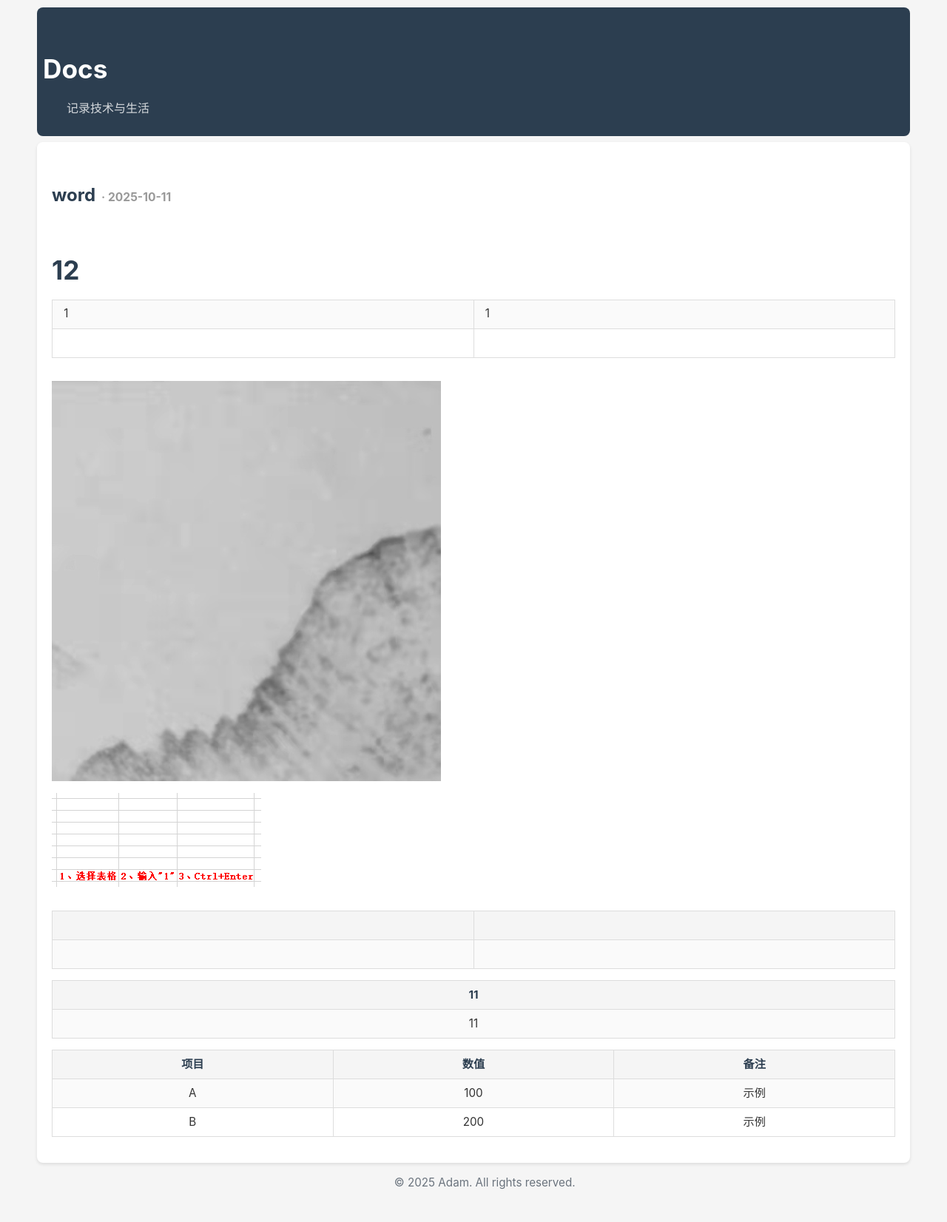
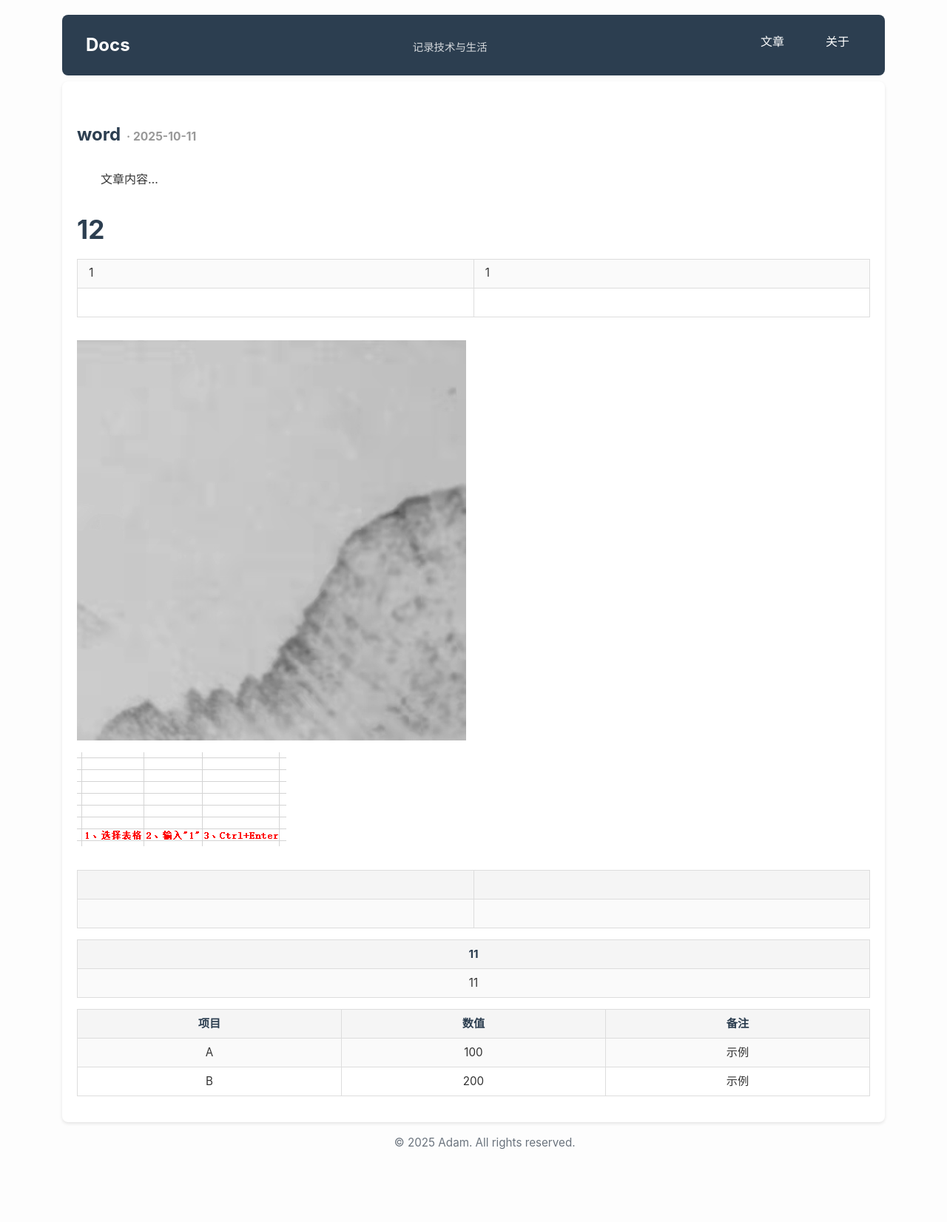
Before and after one commit to lzh210802066/lzh210802066.github.io, a Jekyll site: the page built from _posts/Skill/2025-10-11-word.md, in a window 1280 px wide. Shown: the whole page at 74% size. Built offline with Jekyll 4.4.1, drawn with Linux system fonts in a browser that asks for light colours; after the commit the page ends 1607 px from its top, so only the background shows below that.

Commit message:
Update blog content

```diff
--- a/Gemfile
+++ b/Gemfile
@@ -24,6 +24,7 @@ gem "kramdown"
 # 但需要这个额外的解析器来支持表格、任务列表、删除线等 GFM 特性
 gem 'kramdown-math-katex'
 
+
 # -------------------------------------
 # 🔌 插件组定义
 # -------------------------------------
@@ -35,6 +36,11 @@ group :jekyll_plugins do
   # 读者可以通过订阅 feed 获取博客更新
   gem "jekyll-feed"
 
+ # 用来自动生成分类（category）、标签（tag）或年份归档页，
+ # 可以帮你避免手动写每个分类列表页
+  gem "jekyll-archives"
+
+
   # jekyll-seo-tag：自动添加 SEO 元标签（如标题、描述、Open Graph）
   # 让搜索引擎更容易理解你的网站内容
   gem "jekyll-seo-tag"
--- a/_config.yml
+++ b/_config.yml
@@ -46,6 +46,7 @@ kramdown:
 plugins:
   - jekyll-feed # 自动生成 RSS 订阅 feed.xml
   - jekyll-seo-tag # 自动生成 SEO 相关 meta 标签（如标题、描述、Open Graph）
+  - jekyll-archives
 
 # =====================================
 # 🚫 构建时排除的文件（Exclude Files）
--- a/_data/navigation.yml
+++ b/_data/navigation.yml
@@ -3,8 +3,8 @@ main:
     url: /posts/
     children:
       - title: "技术"
-        url: /posts/技术/
-      - title: "生活"
-        url: /posts/生活/
+        url: /posts/technology/
+      - title: "技能"
+        url: /_posts/skill/
   - title: "关于"
     url: /about/
--- a/_includes/head.html
+++ b/_includes/head.html
@@ -12,10 +12,26 @@
          {{ site.title }}：网站全局标题 -->
     <title>{{ page.title }} - {{ site.title }}</title>
 
-    <!-- 引入自定义样式文件 style.css，用于控制页面排版和视觉效果 -->
+    <!-- 引入自定义样式文件 style.css，用于控制页面排版和视觉效果() -->
+
+<!--
+     CSS 中重复选择器的基本规则：后写的规则会覆盖前面的规则（同等权重情况下）
+     CSS 遵循层叠规则（Cascading）：
+     越后面的样式优先级越高（除非权重不同）
+     同一个选择器后写的样式会覆盖之前的设置
+     不同文件引入顺序影响样式：
+     <link rel="stylesheet" href="style.css">
+
+     <link rel="stylesheet" href="markdown.css">
+
+     浏览器按顺序加载，后面的文件可以覆盖前面文件的样式
+-->
+
+
+
+     <link rel="stylesheet" href="{{ '/assets/css/style.css' | relative_url }}">
+
      <link rel="stylesheet" href="{{ '/assets/css/markdown.css' | relative_url }}">
-
-    <link rel="stylesheet" href="{{ '/assets/css/style.css' | relative_url }}">
 
     <link rel="stylesheet" href="{{ '/assets/css/header.css' | relative_url }}">
 
--- a/_includes/header.html
+++ b/_includes/header.html
@@ -1,24 +1,27 @@
-<!-- ============================================================
-💡 Header 模板：网站顶部导航与标题
-============================================================ -->
 <header class="site-header">
-  <nav>
+  <nav class="navbar">
+    <!-- 网站标题 -->
     <h1>
       <a href="{{ '/' | relative_url }}">{{ site.title }}</a>
     </h1>
-    <!--
-        🔹 显示网站主标题（来自 _config.yml 的 site.title）。
-        🔹 点击可跳转回首页。
-        -->
 
+    <!-- 网站描述 -->
     <p>{{ site.description }}</p>
 
-    <!--
-        🔹 显示网站描述（site.description）。
-        🔹 常用于一句话简介或口号，例如“记录技术与生活”。
-        -->
-
-
-
+    <!-- 主导航 -->
+    <ul class="nav-links">
+      {% for item in site.data.navigation.main %}
+      <li>
+        <a href="{{ item.url | relative_url }}">{{ item.title }}</a>
+        {% if item.children %}
+        <ul class="dropdown">
+          {% for child in item.children %}
+          <li><a href="{{ child.url | relative_url }}">{{ child.title }}</a></li>
+          {% endfor %}
+        </ul>
+        {% endif %}
+      </li>
+      {% endfor %}
+    </ul>
   </nav>
 </header>
--- a/_posts/2025-10-11-word.md
+++ b/_posts/Skill/2025-10-11-word.md
@@ -7,8 +7,14 @@ title: "word"   # 定义文章或页面标题。可以在模板中通过 {{ page
 
 # 文章发布日期
 date: 2025-10-11 # 定义文章发布日期。可用于排序、生成归档、RSS feed 等。
+
+categories: Skill  # 或者 Technology
 ---
 
+
+
+
+文章内容...
 
 # 12
 
--- a/assets/css/header.css
+++ b/assets/css/header.css
@@ -1,34 +1,161 @@
-
-/*header.css : .site-header 样式负责页眉外观 */
-/* 页眉样式 */
-.site-header {
-    background: #2c3e50;
-    /* 深色背景 */
-    color: white;
-    /* 白色文字 */
-    padding: 0.5rem;
-    /* 内边距 */
-    margin-bottom: 0.5rem;
-    /* 与主内容区的间距 */
-    border-radius: 8px;
-    /* 圆角效果 */
-
-}
 
 
 
-/* 标题链接样式（header 内的 h1 a） */
-.site-header h1 a {
+/*===================================
+/*===================================
+/*===================================
+/*===================================
+
+/* header.css : 页眉和导航栏样式 */
+
+/* ============================================================
+   页眉整体样式
+   ============================================================ */
+.site-header {
+    background: #2c3e50;
     color: white;
-    /* 保持标题为白色 */
-    text-decoration: none;
-    /* 去掉下划线 */
+    padding: 1rem 2rem;
+    margin-bottom: 0.5rem;
+    border-radius: 8px;
 }
 
-/* 页眉描述文字 */
-.site-header p {
+/* ============================================================
+   导航栏容器 - 使用 Flexbox 横向布局
+   ============================================================ */
+.navbar {
+    display: flex;
+    align-items: center;
+    justify-content: space-between;
+    flex-wrap: wrap;
+    /* 小屏幕时允许换行 */
+    gap: 1rem;
+}
+
+/* ============================================================
+   网站标题样式
+   ============================================================ */
+.navbar h1 {
+    margin: 0;
+    font-size: 1.5rem;
+}
+
+.navbar h1 a {
+    color: white;
+    text-decoration: none;
+    font-weight: 700;
+}
+
+.navbar h1 a:hover {
     opacity: 0.8;
-    /* 稍微降低不透明度，颜色更淡 */
-    margin-top: 0.5rem;
-    /* 与标题的间距 */
 }
+
+/* ============================================================
+   网站描述文字
+   ============================================================ */
+.navbar p {
+    opacity: 0.8;
+    margin: 0.3rem 0 0 0;
+    font-size: 0.9rem;
+}
+
+/* ============================================================
+   主导航列表 - 横向排列
+   ============================================================ */
+.nav-links {
+    list-style: none;
+    display: flex;
+    /* 关键：横向布局 */
+    align-items: center;
+    gap: 1.5rem;
+    /* 导航项之间的间距 */
+    margin: 0;
+    padding: 0;
+}
+
+/* ============================================================
+   导航项样式
+   ============================================================ */
+.nav-links>li {
+    position: relative;
+    /* 为下拉菜单定位做准备 */
+}
+
+/* 导航链接样式 */
+.nav-links a {
+    color: white;
+    text-decoration: none;
+    padding: 0.5rem 1rem;
+    display: block;
+    border-radius: 4px;
+    transition: background-color 0.2s ease;
+}
+
+.nav-links a:hover {
+    background-color: rgba(255, 255, 255, 0.1);
+}
+
+/* ============================================================
+   下拉菜单样式
+   ============================================================ */
+.nav-links .dropdown {
+    display: none;
+    /* 默认隐藏 */
+    position: absolute;
+    top: 100%;
+    left: 0;
+    background-color: #34495e;
+    list-style: none;
+    padding: 0.5rem 0;
+    margin: 0;
+    min-width: 150px;
+    border-radius: 4px;
+    box-shadow: 0 4px 6px rgba(0, 0, 0, 0.1);
+    z-index: 1000;
+}
+
+/* 鼠标悬停时显示下拉菜单 */
+.nav-links li:hover .dropdown {
+    display: block;
+}
+
+/* 下拉菜单项样式 */
+.nav-links .dropdown li {
+    margin: 0;
+}
+
+.nav-links .dropdown a {
+    padding: 0.5rem 1rem;
+    white-space: nowrap;
+}
+
+.nav-links .dropdown a:hover {
+    background-color: rgba(255, 255, 255, 0.15);
+}
+
+/* ============================================================
+   响应式设计 - 移动端适配
+   ============================================================ */
+@media (max-width: 768px) {
+    .navbar {
+        flex-direction: column;
+        align-items: flex-start;
+    }
+
+    .nav-links {
+        flex-direction: column;
+        align-items: flex-start;
+        width: 100%;
+        gap: 0.5rem;
+    }
+
+    .nav-links .dropdown {
+        position: static;
+        display: none;
+        background-color: rgba(255, 255, 255, 0.1);
+        margin-top: 0.5rem;
+    }
+
+    .nav-links li:hover .dropdown {
+        display: block;
+    }
+}
```
Also changed, not shown: _layouts/archive.html (added, +10 -0 lines), _posts/Skill/index.html (added, +27 -0 lines), _posts/Technology/index.html (added, +27 -0 lines), _posts/index.html (added, +27 -0 lines), Gemfile.lock, _posts/Skill/2025-10-11-Excel.md (renamed from _posts/2025-10-11-Excel.md), _posts/Technology/2025-10-12-半导体物理.md (renamed from _posts/技术/2025-10-12-半导体物理.md), _posts/Technology/2025-10-13-半导体器件.md (renamed from _posts/技术/2025-10-13-半导体器件.md), _posts/Technology/2025-10-16-调试.md (renamed from _posts/技术/2025-10-16-调试.md).
